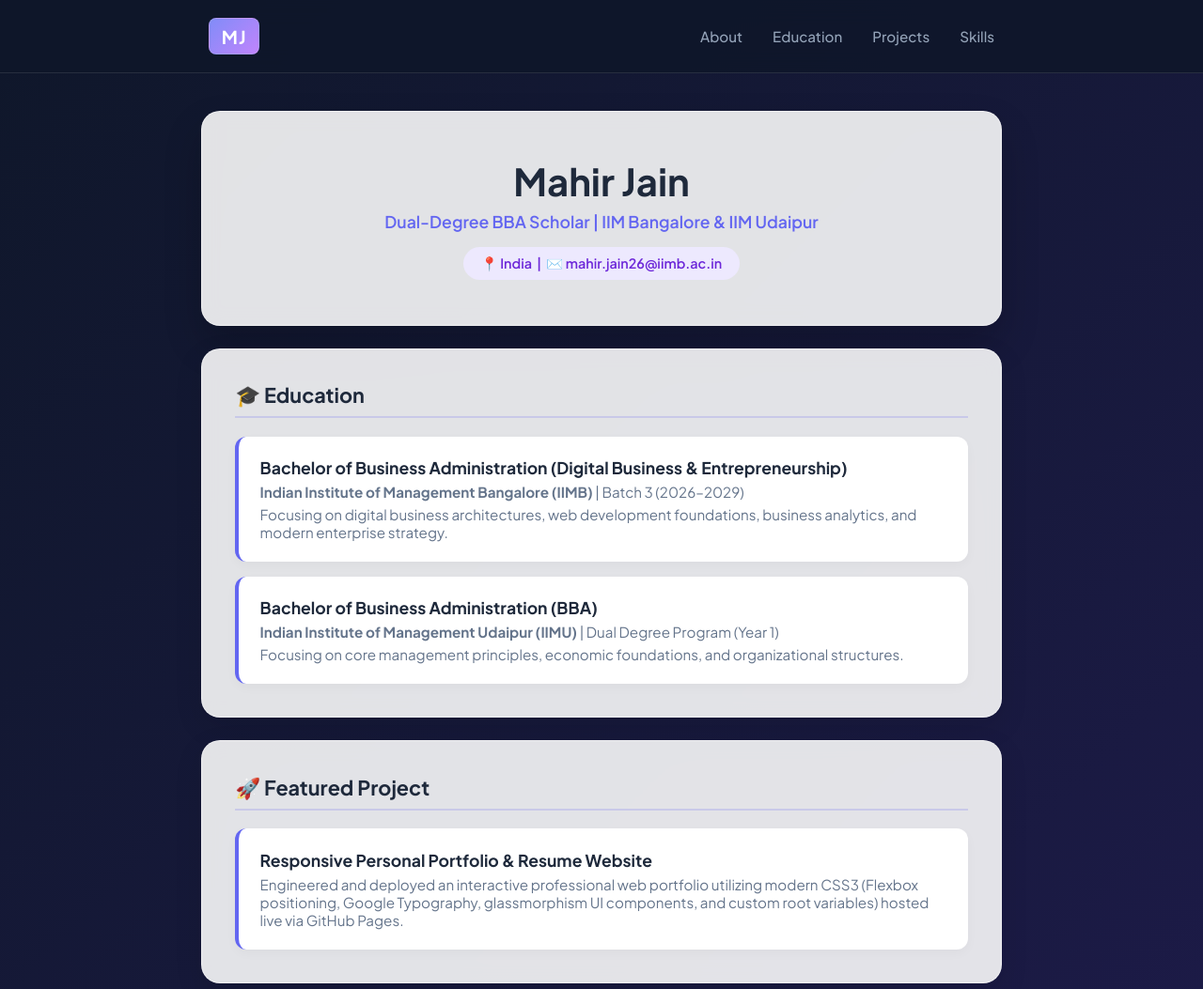
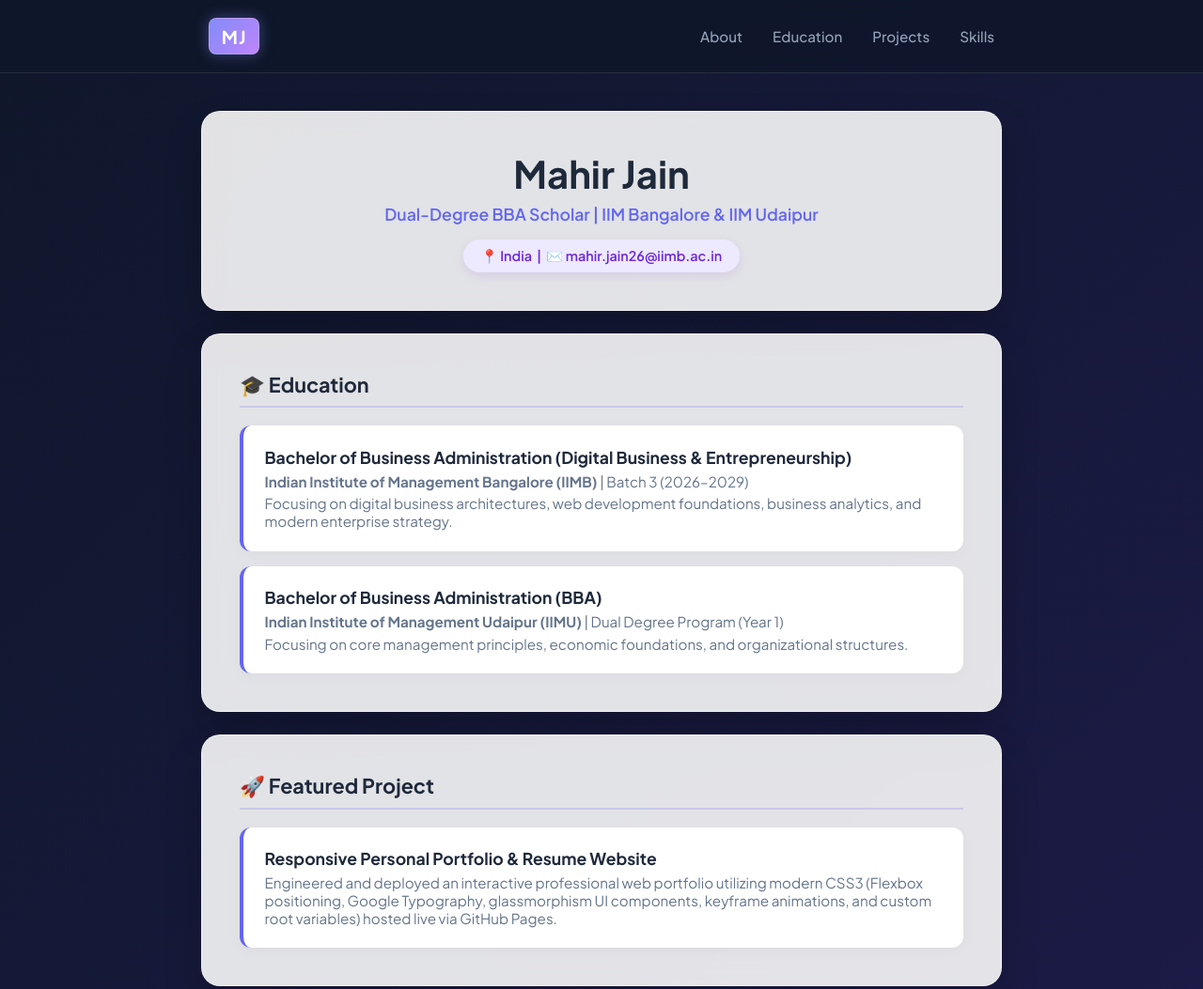
Before and after one commit to MJ-IIMx/resume-website, a plain HTML site: page index.html in a window 1280 px wide. Shown: the top 1053 px of the page at 94% size. Drawn offline with Linux system fonts and the light colour scheme.

Commit message:
Updated portfolio styles and animations

```diff
--- a/index.html
+++ b/index.html
@@ -50,7 +50,7 @@
             padding: 1.2rem 2rem;
         }
 
-        /* Monogram Logo */
+        /* Monogram Logo with subtle glow */
         .logo {
             color: #ffffff;
             font-weight: 700;
@@ -59,7 +59,8 @@
             background: linear-gradient(135deg, #818cf8, #c084fc);
             padding: 0.4rem 0.8rem;
             border-radius: 8px;
-            border: 1px solid rgba(255, 255, 255, 0.15);
+            box-shadow: 0 0 15px rgba(129, 140, 248, 0.4);
+            border: 1px solid rgba(255, 255, 255, 0.2);
         }
 
         nav ul {
@@ -89,13 +90,29 @@
             gap: 1.5rem;
         }
 
-        .hero {
+        /* Entrance Animation */
+        @keyframes fadeInUp {
+            from {
+                opacity: 0;
+                transform: translateY(20px);
+            }
+            to {
+                opacity: 1;
+                transform: translateY(0);
+            }
+        }
+
+        .hero, section {
             background: var(--card-bg);
-            backdrop-filter: blur(10px);
-            padding: 3rem 2.5rem;
+            backdrop-filter: blur(12px);
+            padding: 2.5rem;
             border-radius: 20px;
             box-shadow: 0 20px 40px rgba(0, 0, 0, 0.2);
             border: 1px solid rgba(255, 255, 255, 0.4);
+            animation: fadeInUp 0.8s ease-out forwards;
+        }
+
+        .hero {
             text-align: center;
         }
 
@@ -121,15 +138,7 @@
             border-radius: 50px;
             font-size: 0.9rem;
             font-weight: 600;
-        }
-
-        section {
-            background: var(--card-bg);
-            backdrop-filter: blur(10px);
-            padding: 2.2rem;
-            border-radius: 20px;
-            box-shadow: 0 10px 30px rgba(0, 0, 0, 0.1);
-            border: 1px solid rgba(255, 255, 255, 0.4);
+            box-shadow: 0 4px 12px rgba(109, 40, 217, 0.1);
         }
 
         h2 {
@@ -145,17 +154,20 @@
             gap: 1rem;
         }
 
+        /* Interactive Card Hover Effect */
         .card {
             background: #ffffff;
             padding: 1.4rem;
             border-radius: 12px;
             border-left: 4px solid var(--primary);
-            box-shadow: 0 4px 12px rgba(0,0,0,0.03);
-            transition: transform 0.2s ease;
+            box-shadow: 0 4px 15px rgba(0,0,0,0.03);
+            transition: all 0.3s cubic-bezier(0.4, 0, 0.2, 1);
         }
 
         .card:hover {
-            transform: translateX(4px);
+            transform: translateY(-4px);
+            box-shadow: 0 10px 25px rgba(99, 102, 241, 0.15);
+            border-left-color: var(--accent);
         }
 
         .card h3 {
@@ -184,6 +196,12 @@
             font-size: 0.88rem;
             font-weight: 600;
             border: 1px solid rgba(99, 102, 241, 0.15);
+            transition: transform 0.2s ease, background 0.2s ease;
+        }
+
+        .skills-list li:hover {
+            transform: scale(1.05);
+            background: linear-gradient(135deg, #c7d2fe 0%, #ddd6fe 100%);
         }
 
         footer {
@@ -241,7 +259,7 @@
             <div class="card-grid">
                 <div class="card">
                     <h3>Responsive Personal Portfolio & Resume Website</h3>
-                    <p>Engineered and deployed an interactive professional web portfolio utilizing modern CSS3 (Flexbox positioning, Google Typography, glassmorphism UI components, and custom root variables) hosted live via GitHub Pages.</p>
+                    <p>Engineered and deployed an interactive professional web portfolio utilizing modern CSS3 (Flexbox positioning, Google Typography, glassmorphism UI components, keyframe animations, and custom root variables) hosted live via GitHub Pages.</p>
                 </div>
             </div>
         </section>
```
